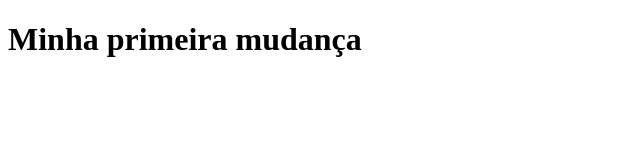
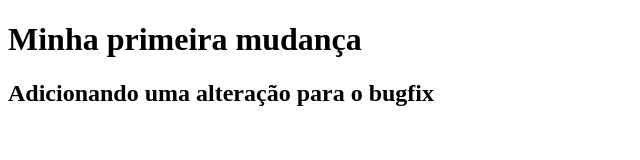
Before and after one commit to 0CaioG/ambientes, a plain HTML site: page index.html in a window 1280 px wide. Shown: the whole page, without its empty margins (0-640 px from the left). Drawn offline with Linux system fonts and the light colour scheme.

Commit message:
segundo bugfix para teste de prpteção de automatização

```diff
--- a/index.html
+++ b/index.html
@@ -7,5 +7,6 @@
 </head>
 <body>
     <h1>Minha primeira mudança</h1>
+    <h2>Adicionando uma alteração para o bugfix</h2>
 </body>
 </html>
```
